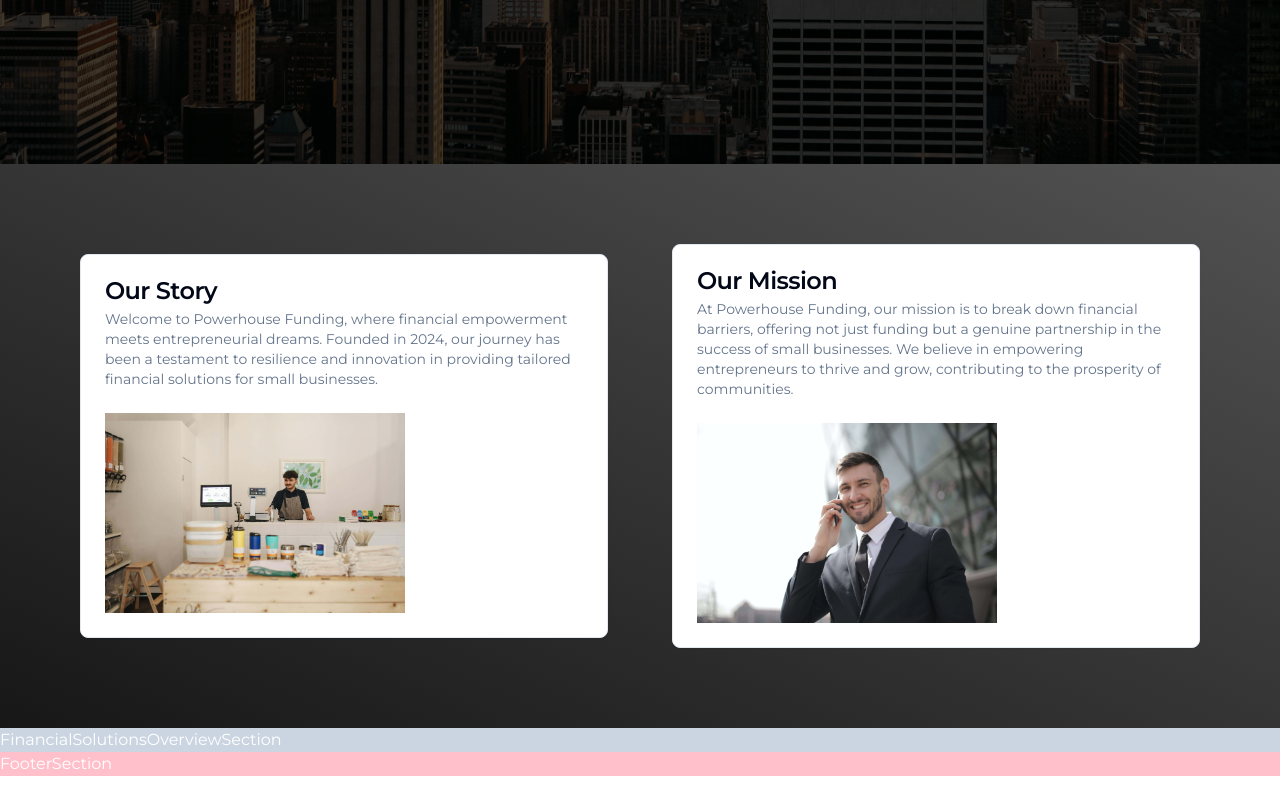
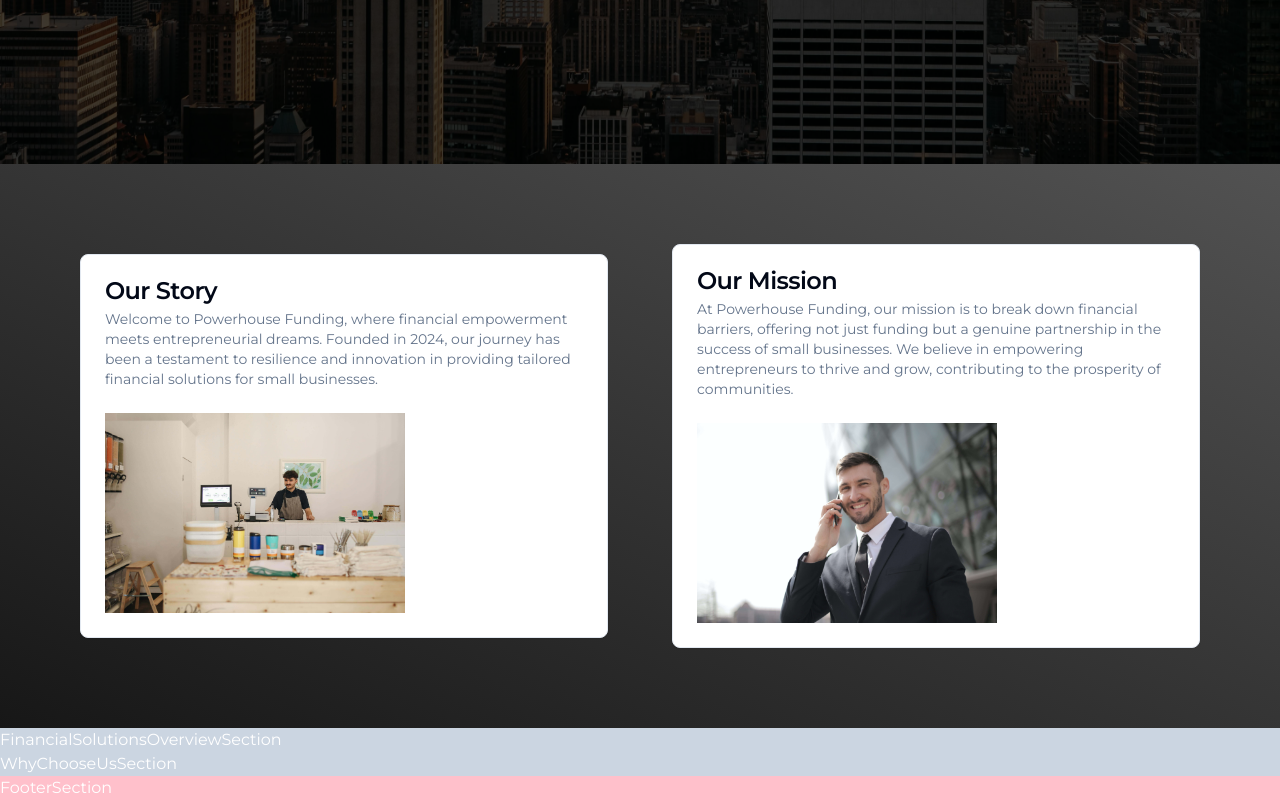
Before and after one commit to dewanwakilahmed/kesef-capital-group-v0, a Next.js app: page / in a window 1280 px wide. Shown: the part 660-1460 px from the top of the page. Before the commit the page ends 1436 px from the top, so only its background shows below. Built offline with nearby package versions, Linux system fonts and the light colour scheme.

Commit message:
Created Why Choose Us Section Shell

```diff
--- a/app/page.tsx
+++ b/app/page.tsx
@@ -3,6 +3,7 @@ import '@/app/home-page.css';
 import AboutUsSection from '@/sections/home-page/about-us-section/AboutUsSection';
 import FinancialSolutionsOverviewSection from '@/sections/home-page/financial-solutions-overview-section/FinancialSolutionsOverviewSection';
 import HeroSection from '@/sections/home-page/hero-section/HeroSection';
+import WhyChooseUsSection from '@/sections/home-page/why-choose-us-section/WhyChooseUsSection';
 
 const HomePage = () => {
   return (
@@ -10,6 +11,7 @@ const HomePage = () => {
       <HeroSection />
       <AboutUsSection />
       <FinancialSolutionsOverviewSection />
+      <WhyChooseUsSection />
     </div>
   );
 };
--- /dev/null
+++ b/sections/home-page/why-choose-us-section/WhyChooseUsSection.tsx
@@ -0,0 +1,9 @@
+import '@/sections/home-page/why-choose-us-section/why-choose-us-section.css';
+
+const WhyChooseUsSection = () => {
+  return (
+    <section className='why-choose-us-section'>WhyChooseUsSection</section>
+  );
+};
+
+export default WhyChooseUsSection;
--- /dev/null
+++ b/sections/home-page/why-choose-us-section/why-choose-us-section.css
@@ -0,0 +1,3 @@
+.why-choose-us-section {
+  @apply bg-slate-300;
+}
```
